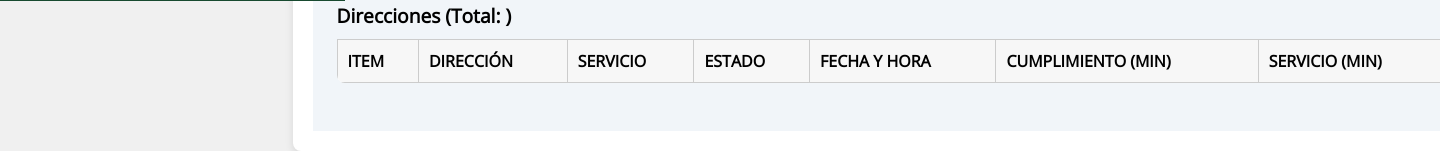
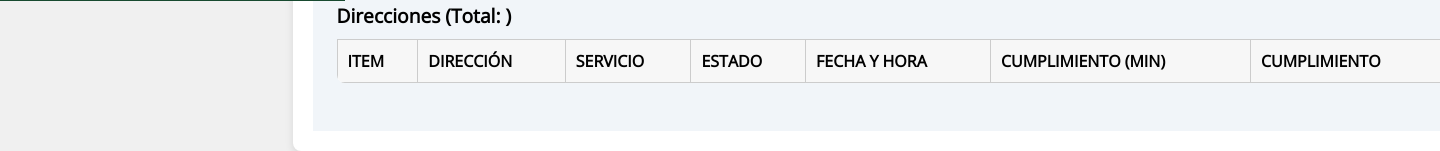
Before and after one commit to nathalyivonne/tesis, a Flask app: template templates/mapa.html in a window 1440 px wide; the page is wider, and only the part inside the window is pictured. Shown: the part 799-950 px from the top of that part. Run offline with Flask 3, Linux system fonts and the light colour scheme; the template is opened without the code that fills it, so the values that code supplies are empty; some libraries are stand-ins or nearby versions.

Commit message:
V2_commit

```diff
--- a/templates/mapa.html
+++ b/templates/mapa.html
@@ -272,7 +272,7 @@
                             <th>ESTADO</th>
                             <th>FECHA Y HORA</th>
                             <th>CUMPLIMIENTO (MIN)</th>
-                            <th>SERVICIO (MIN)</th>
+                            <th>CUMPLIMIENTO</th>
                         </tr>
                     </thead>
                     <tbody id="direccion-items"></tbody>
@@ -527,14 +527,21 @@
                 // Añadir una celda vacía para la fecha y hora
                 var tdDateTime = document.createElement('td');
                 tr.appendChild(tdDateTime);
+
                 // Añadir una celda para el cumplimiento
                 var tdCumplimiento = document.createElement('td');
                 tr.appendChild(tdCumplimiento);
 
-                // Aquí se inserta el valor del servicio (en minutos)
-                var tdServicioUpdate = document.createElement('td');
-                tdServicioUpdate.textContent = direccion.servicio_update || 'N/A'; // Servicio Update (en minutos)
-                tr.appendChild(tdServicioUpdate);
+                // Columna SERVICIO UPDATE
+                //var tdServicioUpdate = document.createElement('td');
+                //tdServicioUpdate.textContent = direccion.servicio_update || ''; // Mostrar servicio_update si existe
+                //tr.appendChild(tdServicioUpdate);
+
+                // Añadir una celda para el cumplimiento formateado
+                var tdCumplimientoFormateado = document.createElement('td');
+                tdCumplimientoFormateado.textContent = direccion.cumplimiento_formateado || ''; // Mostrar cumplimiento_formateado si existe
+                tr.appendChild(tdCumplimientoFormateado);
+
 
                 direccionItems.appendChild(tr);
             }
```
Also changed, not shown: app.py (+0 -122 lines).
